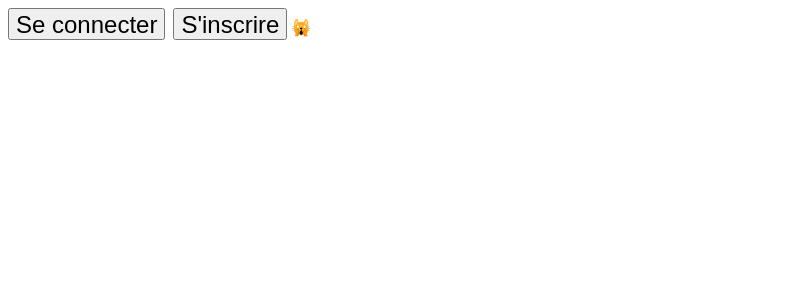
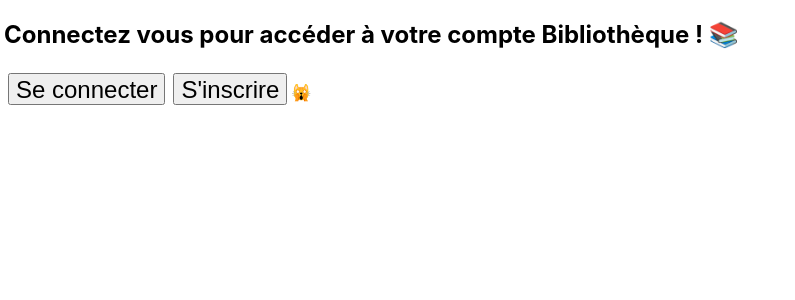
Before and after one commit to mercure84/biblioReact2, a React (Create React App) app: page /login in a window 1280 px wide. Shown: the top 300 px of the page, without its empty margins (0-795 px from the left). Built offline with nearby package versions, Linux system fonts and the light colour scheme.

Commit message:
modif loginform.js

```diff
--- a/src/LoginForm.js
+++ b/src/LoginForm.js
@@ -1,5 +1,6 @@
 import React from "react";
 import "./LoginForm.css";
+import "./index.css";
 import AuthService from "./JWTAuthentication/AuthService.js";
 
 const Auth = new AuthService();
@@ -131,7 +132,9 @@ this.resetState();
   render() {
     return (
       <div id="connexion" className="vue">
-        {!this.state.isLoaded && <p>En chargement...</p>}
+<h2>Connectez vous pour accéder à votre compte Bibliothèque ! 📚</h2>
+
+        {!this.state.isLoaded && <p>Communication avec le serveur...</p>}
         {this.state.nouveauMembreOK && (
           <p id="nouveauMembre">Vous avez bien été enregistré !</p>
         )}
@@ -139,7 +142,7 @@ this.resetState();
         {this.state.loginKO && (
           <p id="loginKO">
             Un problème est apparu dans la tentative de login, veuillez
-            recommencer!{" "}
+            recommencer!
           </p>
         )}
 
```
